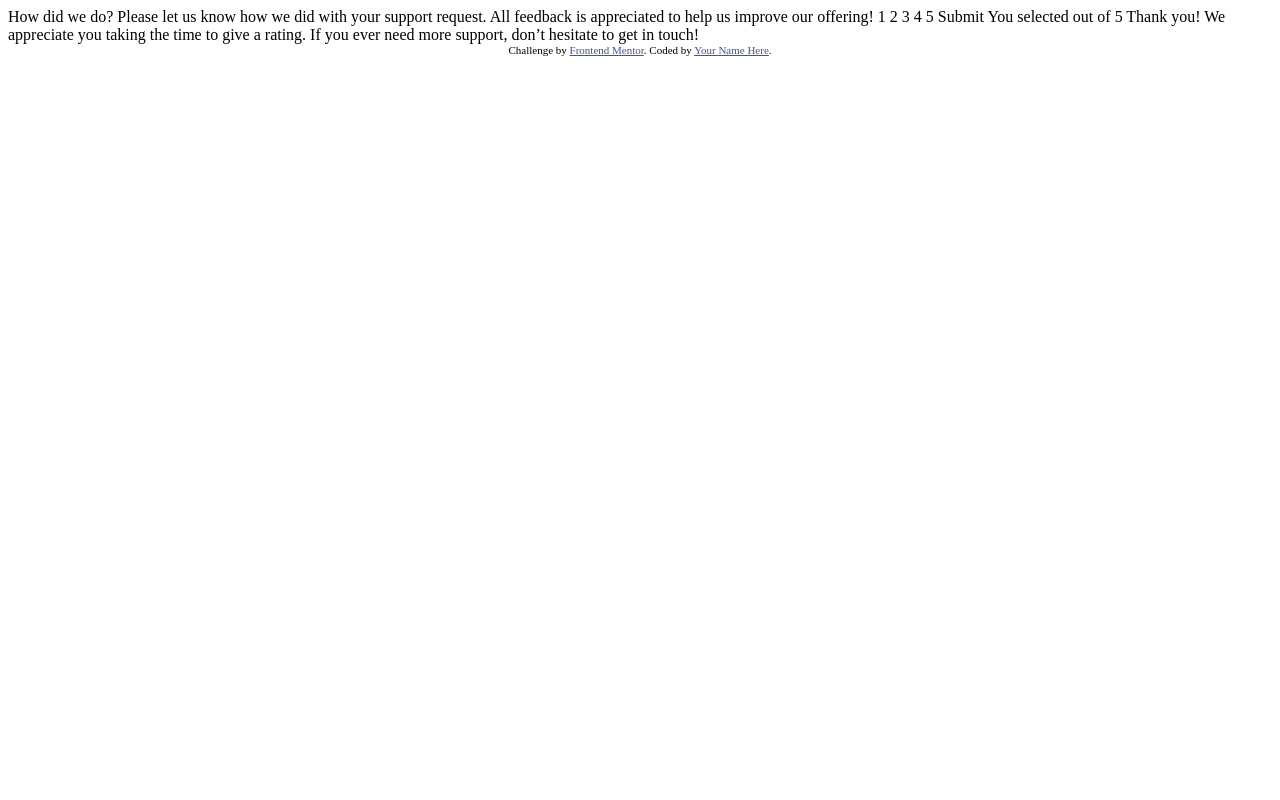
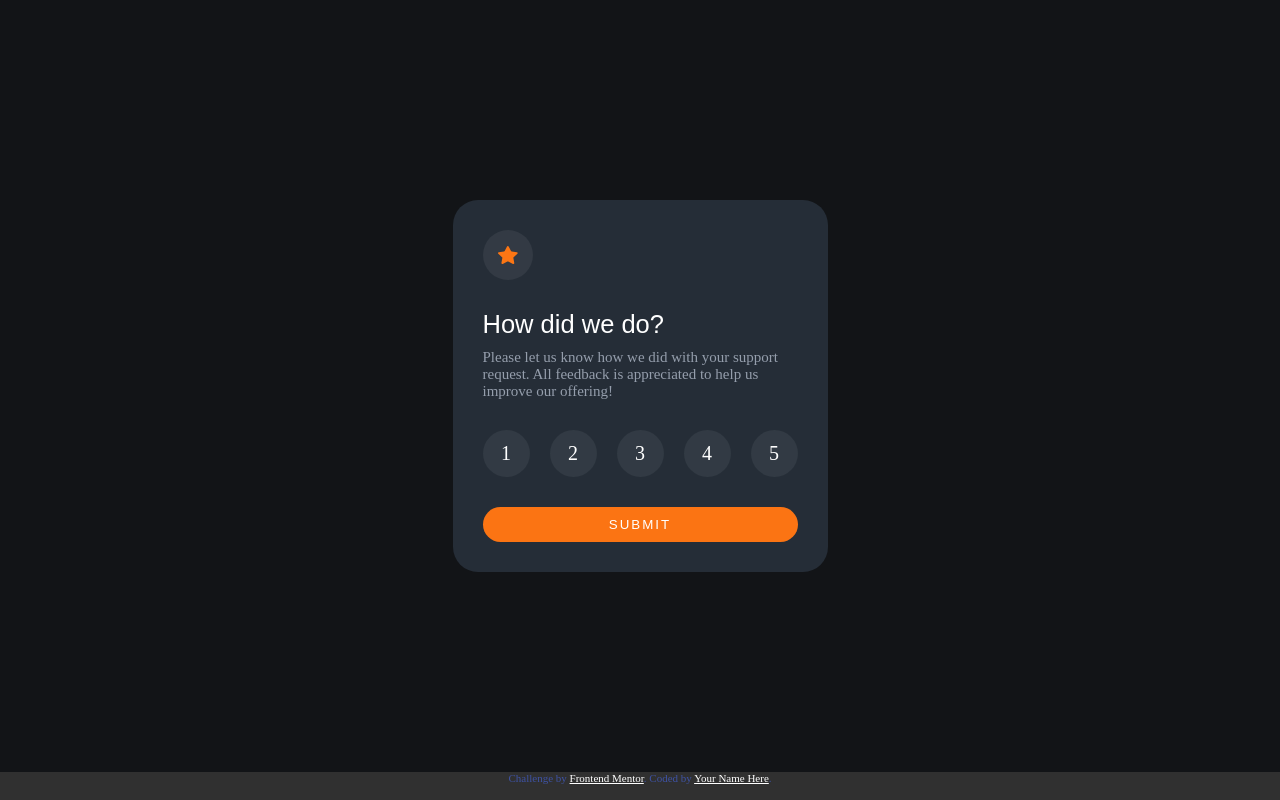
Before and after one commit to Gusstavow/interactive-rating-component-main, a plain HTML site: page index.html in a window 1280 px wide. Drawn offline with Linux system fonts and the light colour scheme.

Commit message:
concluido

```diff
--- /dev/null
+++ b/css/style.css
@@ -0,0 +1,195 @@
+* {
+    padding: 0px;
+    margin: 0px;
+    box-sizing: border-box;
+    color: var(--color1);
+    font-family: var(--font);
+
+}
+
+.hidden{
+    display: none;
+
+}
+
+:root{
+    --primary-color:hsl(25, 97%, 53%);
+    --color1:hsl(0, 0%, 100%);
+    --color2:hsl(217, 12%, 63%);
+    --color3:hsl(216, 12%, 54%);
+    --color4:hsl(213, 19%, 18%);
+    --color5:hsl(216, 12%, 8%);
+    --font:font-family: 'Overpass', sans-serif;
+}
+
+.attribution {
+    font-size: 11px;
+    text-align: center;
+    color: hsl(228, 45%, 44%);
+}
+
+
+
+body{
+
+    font-size: 15px;
+    background-color: rgb(48, 48, 48);
+    height: 98vh;
+    display: flex;
+    flex-direction: column;
+    justify-content: space-between;
+}
+
+main{
+    background-color: var(--color5);
+    display: flex;
+    flex-direction: column;
+    justify-content: center;
+    align-items: center;
+    height: 100vh;
+}
+
+div#container{
+    width: 375px;
+    background-color: var(--color4);
+    display: flex;
+    flex-direction: column;
+    justify-content: center;
+    align-items: center;
+    padding: 30px;
+    border-radius: 25px;
+    gap: 30px;
+}
+
+
+section#conteudo-nota{
+
+    display: flex;
+    flex-direction: column;
+    align-items: flex-start;
+    gap: 30px;
+
+
+}
+
+.imagem{
+    display: flex;
+    justify-content: center;
+    align-items: center;
+    background-color: rgba(255, 253, 253, 0.062);
+    width: 50px;
+    height: 50px;
+    border-radius: 50%;
+
+}
+
+img{
+    width: 20px;
+
+
+
+}
+
+section#conteudo-nota h1{
+    font-family: Arial, Helvetica, sans-serif;
+    font-weight: normal;
+    font-size: 1.7em;
+    margin-bottom: 10px;
+}
+
+section#conteudo-nota p{
+    color: var(--color2);
+
+}
+
+section#conteudo-nota div#notas{
+    display: flex;
+    gap: 20px;
+    justify-content: center;
+    align-items: center;
+    margin: auto;
+
+}
+section#conteudo-nota .btn-nota{
+    background-color: rgba(240, 248, 255, 0.062);
+    display: flex;
+    justify-content:center ;
+    align-items: center;
+    width: 47px;
+    height:47px;
+    font-size: 20px;
+    border-radius: 50%;
+    border: none;
+
+}
+
+section#conteudo-nota .btn-nota:hover{
+    background-color: var(--primary-color);
+    cursor: pointer;
+}
+
+section#conteudo-nota .btn-nota:focus{
+    background-color: var(--color3);
+    cursor: pointer;
+}
+
+section#conteudo-nota .btn-submit{
+    width: 100%;
+    border-radius: 1.5em;
+    border: none;
+    color: var(--primary-color);
+    height: 35px;
+    text-transform: uppercase;
+    font-weight: 400;
+    font-family: Arial, Helvetica, sans-serif;
+    letter-spacing: 2px;
+    background-color: var(--primary-color);
+    color: var(--color1);
+}
+
+section#conteudo-nota .btn-submit:hover{
+    background-color: var(--color1);
+    color: var(--primary-color);
+    cursor: pointer;
+}
+
+/*Parte 2 */
+
+section#conteudo-agradecimento{
+
+    display: flex;
+    flex-direction: column;
+    align-items: center;
+    justify-content: center;
+    gap: 30px;
+    font-family: Arial, Helvetica, sans-serif;
+    font-size: 15px;
+}
+
+section#conteudo-agradecimento img{
+    width: 200px;
+
+}
+
+
+
+section#conteudo-agradecimento h2{
+
+    font-weight: 400;
+    text-align: center;
+    margin-bottom: 10px;
+}
+
+section#conteudo-agradecimento > p{
+    color: var(--primary-color);
+    background-color: rgba(255, 255, 255, 0.075);
+    padding: 10px;
+    border-radius: 1.5em;
+
+}
+
+section#conteudo-agradecimento div.info p{
+    color: var(--color2);
+    text-align: center;
+
+}
--- a/index.html
+++ b/index.html
@@ -1,44 +1,72 @@
 <!DOCTYPE html>
-<html lang="en">
+<html lang="pt-br">
+
 <head>
   <meta charset="UTF-8">
-  <meta name="viewport" content="width=device-width, initial-scale=1.0"> <!-- displays site properly based on user's device -->
+  <meta name="viewport" content="width=device-width, initial-scale=1.0">
+  <!-- displays site properly based on user's device -->
 
   <link rel="icon" type="image/png" sizes="32x32" href="./images/favicon-32x32.png">
 
+  <link rel="stylesheet" href="css/style.css">
+
+  <link rel="preconnect" href="https://fonts.googleapis.com">
+  <link rel="preconnect" href="https://fonts.gstatic.com" crossorigin>
+  <link href="https://fonts.googleapis.com/css2?family=Overpass:wght@400;700&display=swap" rel="stylesheet">
+
+  <script src="./js/script.js" defer></script>
+
   <title>Frontend Mentor | Interactive rating component</title>
 
-  <!-- Feel free to remove these styles or customise in your own stylesheet 👍 -->
-  <style>
-    .attribution { font-size: 11px; text-align: center; }
-    .attribution a { color: hsl(228, 45%, 44%); }
-  </style>
+
+
 </head>
-<body>
 
-  <!-- Rating state start -->
+<body >
 
-  How did we do?
+  <main>
+    <div id="container" >
 
-  Please let us know how we did with your support request. All feedback is appreciated
-  to help us improve our offering!
+      <div id="aux">
+        <section id="conteudo-nota">
+          <!-- Rating state start -->
+          <div class="imagem"><img src="./images/icon-star.svg" alt=""></div>
+          <div class="info">
+            <h1>How did we do?</h1>
+            <p>
+              Please let us know how we did with your support request. All feedback is appreciated
+              to help us improve our offering!
+            </p>
+          </div>
+          <div id="notas" >
+           <button class="btn-nota">1</button>
+           <button class="btn-nota">2</button>
+           <button class="btn-nota">3</button>
+           <button class="btn-nota">4</button>
+           <button class="btn-nota">5</button>
+          </div>
+          <button class="btn-submit" id="submit">Submit</button>
+          <!-- Rating state end -->
+        </section>
+      </div>
 
-  1 2 3 4 5
-
-  Submit
-
-  <!-- Rating state end -->
-
-  <!-- Thank you state start -->
-
-  You selected <!-- Add rating here --> out of 5
-
-  Thank you!
-
-  We appreciate you taking the time to give a rating. If you ever need more support,
-  don’t hesitate to get in touch!
-
-  <!-- Thank you state end -->
+      <div id="aux2" class="hidden">
+        <section id="conteudo-agradecimento" >
+          <!-- Thank you state start -->
+          <img src="./images/illustration-thank-you.svg">
+          <p>You selected <span id="nota-escolhida">0</span> out of 5</p>
+          <div class="info">
+            <h2>Thank you!</h2>
+            <p>
+              We appreciate you taking the time to give a rating. If you ever need more support,
+              don’t hesitate to get in touch!
+            </p>
+          </div>
+          <!-- Thank you state end -->
+        </section>
+      </div>
+    </div>
+  </main>
 
 
   <div class="attribution">
@@ -46,4 +74,5 @@
     Coded by <a href="#">Your Name Here</a>.
   </div>
 </body>
+
 </html>
--- /dev/null
+++ b/js/script.js
@@ -0,0 +1,36 @@
+const conteudoNota = document.querySelector("#aux");
+const conteudoAgradecimento = document.querySelector("#aux2")
+
+const btnSubmit = document.querySelector("#submit")
+
+const btnNotas = document.querySelectorAll(".btn-nota")
+
+const res = document.querySelector("#nota-escolhida")
+
+let avaliou = false;
+
+btnSubmit.addEventListener("click", () => {
+    //mostrar a tela de agradecimento e esconder a tela atual
+    if(avaliou == true){
+        conteudoNota.classList.toggle("hidden")
+        conteudoAgradecimento.classList.remove("hidden")
+
+    }else{
+        alert("Escolha uma das opcoes abaixo antes de enviar.")
+
+    }
+
+
+})
+
+btnNotas.forEach((nota => {
+    nota.addEventListener("click", () => {
+
+
+        res.innerHTML = nota.innerHTML;
+        avaliou = true;
+
+
+
+    })
+}))
```
